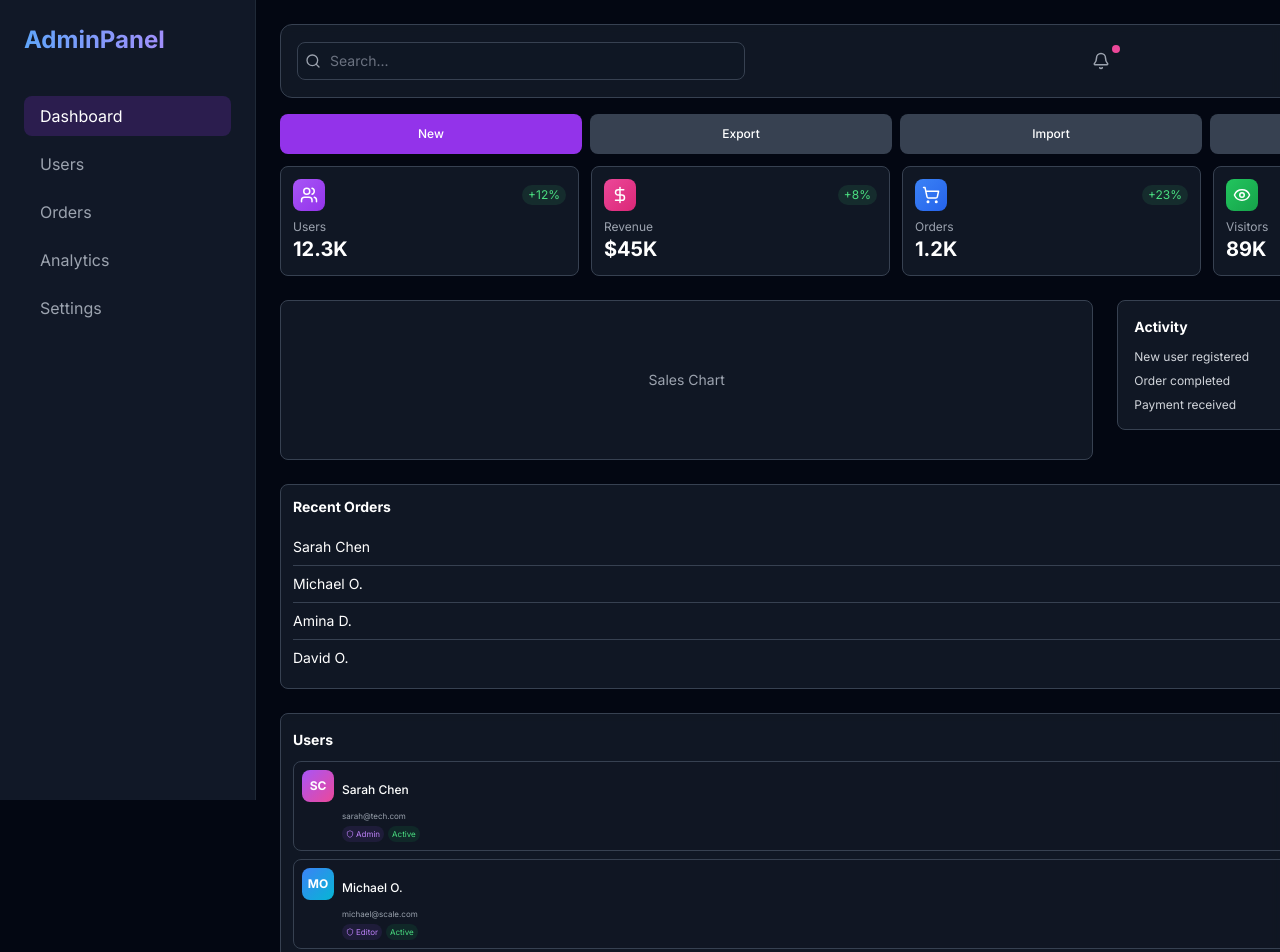
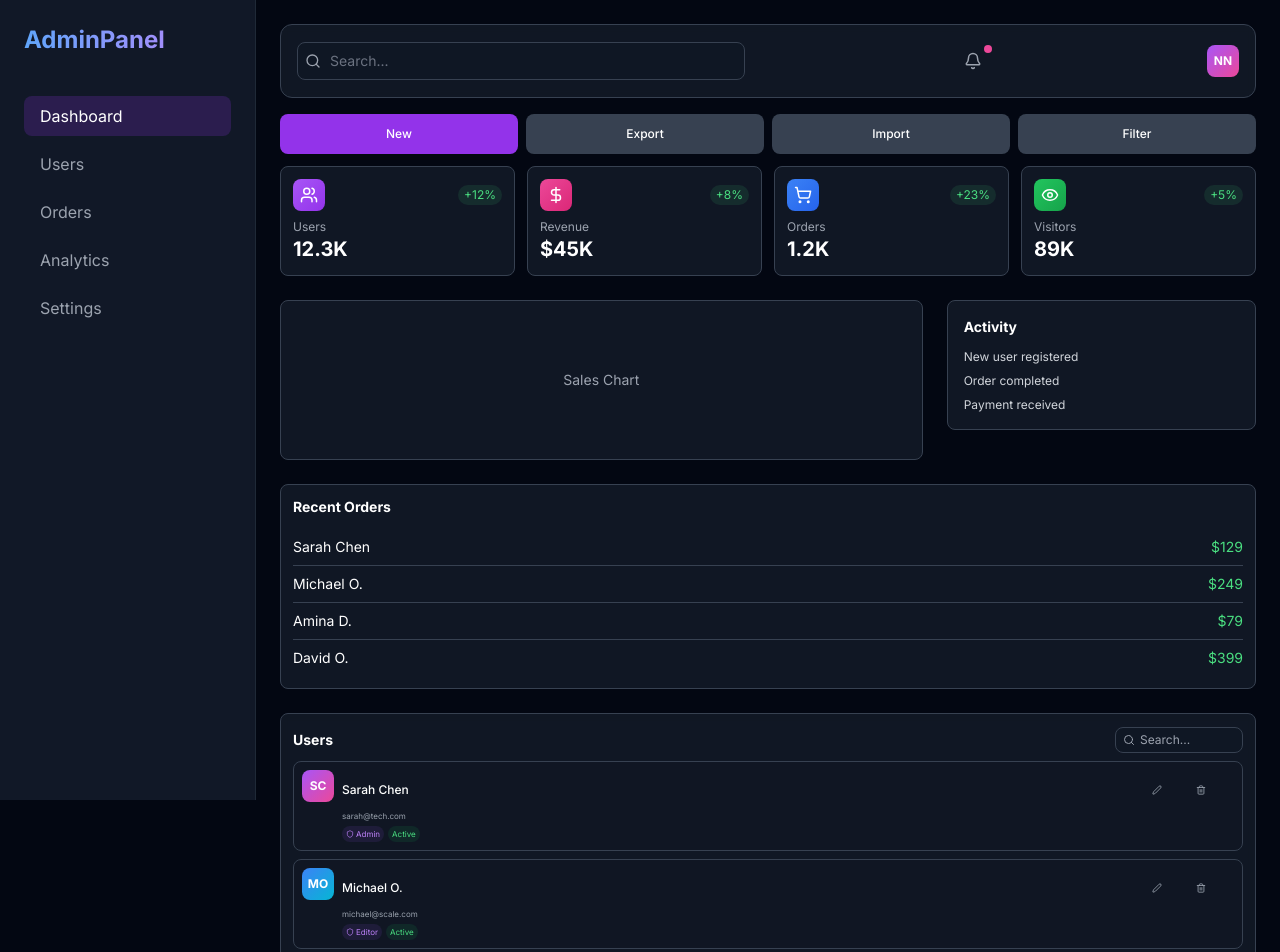
Before and after one commit to Neric-wizard/admin-dashboard, a Next.js app: page / in a window 1280 px wide. Shown: the top 952 px of the page. Built offline with nearby package versions, Linux system fonts and the light colour scheme.

Commit message:
Fix desktop layout - restore sidebar and grid

```diff
--- a/app/components/Sidebar.tsx
+++ b/app/components/Sidebar.tsx
@@ -2,7 +2,7 @@
 
 export default function Sidebar() {
   return (
-    <aside className="hidden lg:block fixed left-0 top-0 h-screen w-64 bg-gray-900 border-r border-gray-800 p-6">
+   <aside className="hidden lg:block fixed left-0 top-0 h-screen w-64 bg-gray-900 border-r border-gray-800 p-6">
       {/* Logo */}
       <div className="mb-10">
         <h1 className="text-2xl font-bold bg-gradient-to-r from-blue-400 to-purple-400 bg-clip-text text-transparent">
--- a/app/page.tsx
+++ b/app/page.tsx
@@ -10,43 +10,41 @@ import MobileMenu from "./components/MobileMenu";
 
 export default function Home() {
   return (
-    <div className="min-h-screen bg-gray-950 overflow-y-auto">
+    <div className="min-h-screen bg-gray-950">
       <MobileMenu />
 
-      {/* Desktop Sidebar - hidden on mobile */}
+      {/* Sidebar - visible on desktop only */}
       <div className="hidden lg:block">
         <Sidebar />
       </div>
 
-      {/* Main Content */}
-      <main className="lg:ml-64 w-full">
-        <div className="pt-16 lg:pt-6 px-3 sm:px-4 lg:px-6 pb-10">
+      {/* Main Content - with left margin on desktop */}
+      <main className="lg:ml-64 min-h-screen">
+        <div className="pt-16 lg:pt-6 px-4 lg:px-6 pb-10">
+          {/* Desktop Layout - grid for desktop, stack for mobile */}
+          <div className="lg:block">
             <Header />
             <QuickActions />
             <StatsCards />
 
-          {/* Sales Chart + Activity */}
-          <div className="flex flex-col lg:grid lg:grid-cols-3 gap-4 lg:gap-6 mt-4 lg:mt-6">
-            <div className="lg:col-span-2 w-full">
+            {/* Two column layout for desktop */}
+            <div className="lg:grid lg:grid-cols-3 lg:gap-6 mt-6">
+              <div className="lg:col-span-2">
                 <SalesChart />
               </div>
-            <div className="lg:col-span-1 w-full">
+              <div className="lg:col-span-1">
                 <ActivityTimeline />
               </div>
             </div>
 
-          {/* Recent Orders */}
-          <div className="mt-4 lg:mt-6 w-full">
+            <div className="mt-6">
               <RecentOrders />
             </div>
 
-          {/* User Management */}
-          <div className="mt-4 lg:mt-6 w-full">
+            <div className="mt-6">
               <UserManagement />
             </div>
-
-          {/* Extra padding for scrolling */}
-          <div className="h-10"></div>
+          </div>
         </div>
       </main>
     </div>
```
Lines whose indentation alone changed are shown as unchanged.
